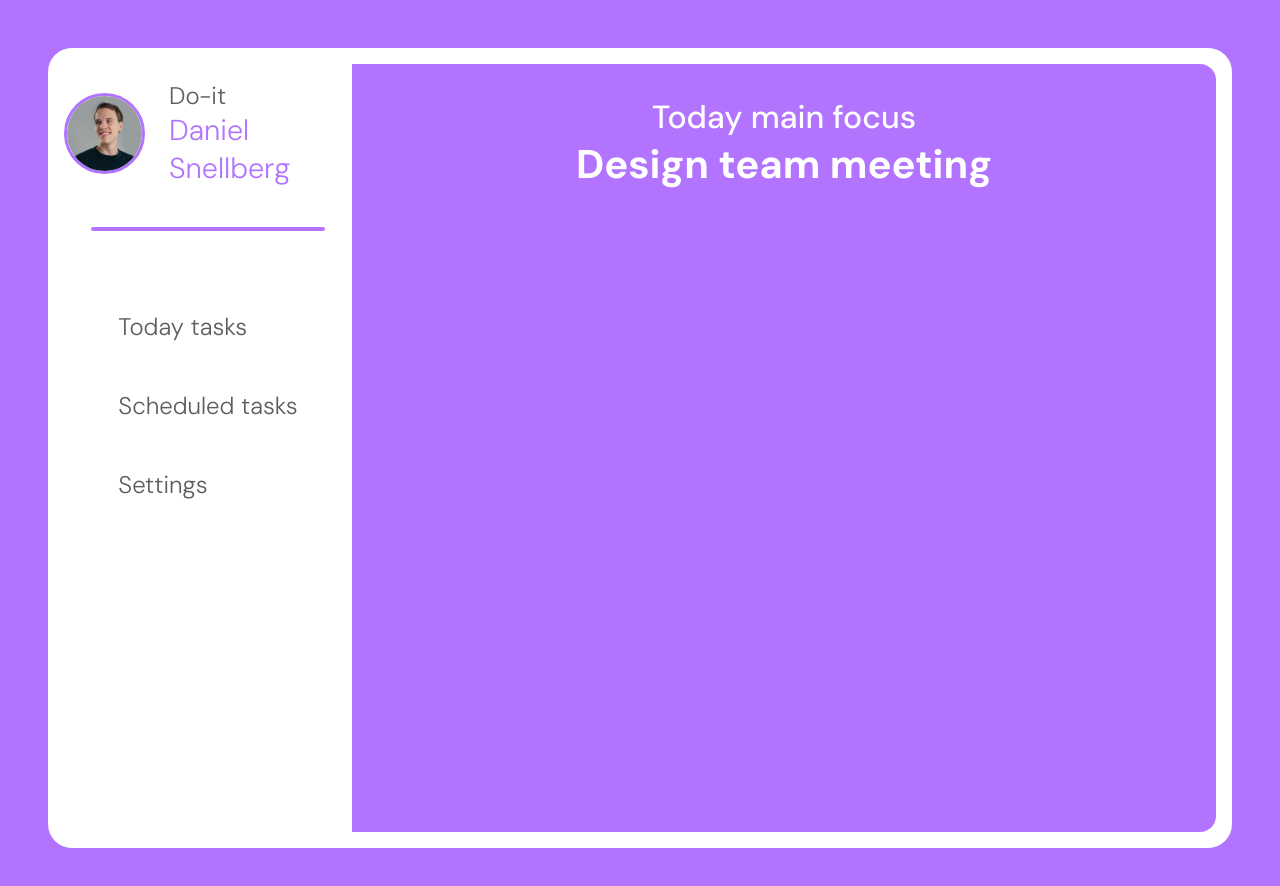
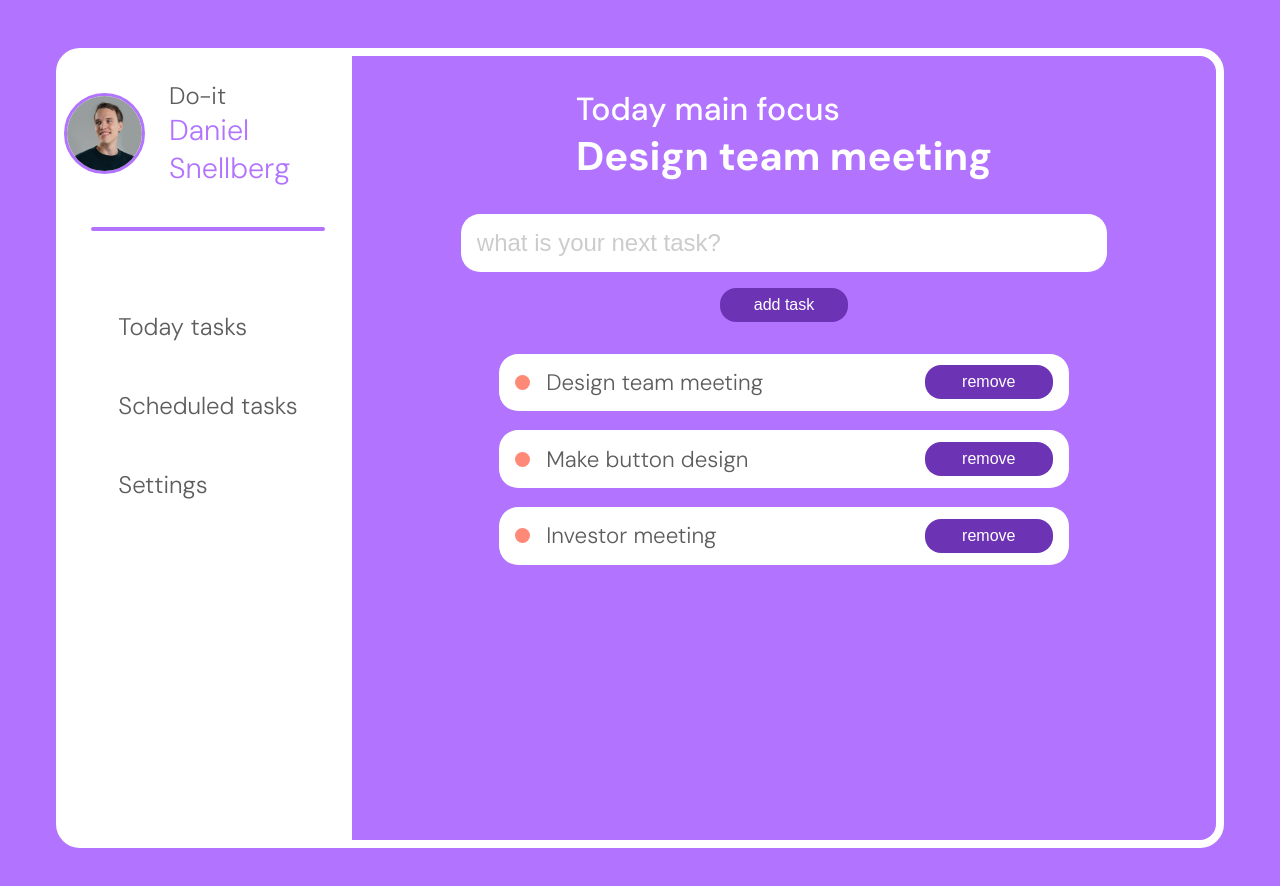
Before and after one commit to PiyushG-dev/todo-list-master, a React (Vite) app: page / in a window 1280 px wide. Shown: the top 886 px of the page. Built offline with nearby package versions, Linux system fonts and the light colour scheme.

Commit message:
add item and delete item logic

```diff
--- a/src/App.css
+++ b/src/App.css
@@ -3,7 +3,7 @@
     width: 90vw;
     height: 100vh;
     margin: 3rem 0rem;
-    padding: 0rem 1rem;
+    padding: 0rem .5rem;
     border-radius: 1.5rem;
     background-color: #fff;
 }
@@ -11,11 +11,14 @@
 .container{
     background-color: #b274ff;
     width: 75%;
-    margin: 1rem 0rem;
+    margin: .5rem 0rem;
     border-bottom-right-radius: 1rem;
     border-top-right-radius: 1rem;
     padding-top: 2rem;
-    text-align: center;
+    display: flex;
+    flex-direction: column;
+    align-items: center;
+    gap: 2rem;
 }
 
 .heading{
--- a/src/App.jsx
+++ b/src/App.jsx
@@ -1,8 +1,28 @@
 import React from "react";
 import "./App.css";
 import Sidebar from "./components/sidebar/Sidebar";
+import TodoForm from "./components/todoForm/TodoForm";
+import TodoList from "./components/todoList/TodoList";
+import { useState } from "react";
 
 const App = () => {
+  const [items, setItems] = useState([
+    { id: 1, task: "Design team meeting" },
+    { id: 2, task: "Make button design" },
+    { id: 3, task: "Investor meeting" },
+  ]);
+
+  const addItem = (task) => {
+    setItems([...items, { id: items.length + 1, task: task }]);
+  };
+
+  const deleteItem = (id) => {
+    const filtered = items.filter((item) => item.id !== id);
+    setItems(filtered);
+  };
+
+  console.log(items);
+
   return (
     <div className="App">
       <Sidebar />
@@ -11,6 +31,8 @@ const App = () => {
           <h2>Today main focus</h2>
           <h1>Design team meeting</h1>
         </div>
+        <TodoForm addItem={addItem} />
+        <TodoList items={items} deleteItem={deleteItem} />
       </div>
     </div>
   );
--- a/src/components/sidebar/Sidebar.jsx
+++ b/src/components/sidebar/Sidebar.jsx
@@ -4,7 +4,7 @@ import profile from "../../assets/prof.jpg";
 
 const Sidebar = () => {
   return (
-    <div className={styles.container}>
+    <div className={styles.sidebar_container}>
       <div className={styles.info_wrapper}>
         <div className={styles.info_container}>
           <img src={profile} alt="profile_img" />
--- a/src/components/sidebar/Sidebar.module.css
+++ b/src/components/sidebar/Sidebar.module.css
@@ -1,4 +1,4 @@
-.container{
+.sidebar_container{
     display: flex;
     flex-direction: column;
     gap: 5rem;
@@ -39,7 +39,7 @@
     color: #b274ff;
 }
 
-.container hr{
+.sidebar_container hr{
    border: 2px solid #b274ff;
    border-radius: 2px;
    width: 80%;
--- /dev/null
+++ b/src/components/todoForm/TodoForm.jsx
@@ -0,0 +1,27 @@
+import React from "react";
+import styles from "./TodoForm.module.css";
+import { useState } from "react";
+
+const TodoForm = ({ addItem }) => {
+  const [task, setTask] = useState("");
+
+  const handleSubmit = (e) => {
+    e.preventDefault();
+    addItem(task);
+    setTask("");
+  };
+
+  return (
+    <form onSubmit={handleSubmit} className={styles.form_container}>
+      <input
+        type="text"
+        placeholder="what is your next task?"
+        value={task}
+        onChange={(e) => setTask(e.target.value)}
+      />
+      <button type="submit">add task</button>
+    </form>
+  );
+};
+
+export default TodoForm;
--- /dev/null
+++ b/src/components/todoForm/TodoForm.module.css
@@ -0,0 +1,33 @@
+.form_container{
+    display: flex;
+    flex-direction: column;
+    gap: 1rem;
+    align-items: center;
+}
+
+.form_container input{
+    width: 48vmax;
+    height: 4.5vmax;
+    padding: 0rem 1rem;
+    font-size: 1.5rem;
+    border: none;
+    border-radius: 1.2rem;
+}
+
+.form_container input::placeholder{
+    color: #cccccc;
+}
+
+.form_container button{
+    width: 8rem;
+    padding: .5rem 1rem;
+    font-size: 1rem;
+    background-color: #6d33b5;
+    color: #fff;
+    border: none;
+    border-radius: 1rem;
+    cursor: pointer;
+}
+.form_container button:active{
+    background-color: #33105d;
+}
--- /dev/null
+++ b/src/components/todoItem/TodoItem.jsx
@@ -0,0 +1,16 @@
+import React from "react";
+import styles from "./TodoItem.module.css";
+
+const TodoItem = ({ task, deleteItem }) => {
+  return (
+    <div className={styles.item_container}>
+      <div className={styles.item}>
+        <span></span>
+        <h1>{task}</h1>
+      </div>
+      <button onClick={deleteItem}>remove</button>
+    </div>
+  );
+};
+
+export default TodoItem;
--- /dev/null
+++ b/src/components/todoItem/TodoItem.module.css
@@ -0,0 +1,41 @@
+.item_container{
+    width: 42vmax;
+    height: 4.5vmax;
+    padding: 0rem 1rem;
+    border: none;
+    border-radius: 1.2rem;
+    background-color: #fff;
+    display: flex;
+    align-items: center;
+    justify-content: space-between;
+    color:#5d5d5d;
+}
+
+.item_container .item h1{
+    font-weight: 300;
+    font-size: 1.4rem;
+}
+
+.item{
+    display: flex;
+    align-items: center;
+    gap: 1rem;
+}
+
+.item span{
+    width: 15px;
+    height: 15px;
+    border-radius: 50%;
+    background-color:#ff8977;
+}
+
+.item_container button{
+    width: 8rem;
+    padding: .5rem 1rem;
+    font-size: 1rem;
+    background-color: #6d33b5;
+    color: #fff;
+    border: none;
+    border-radius: 1rem;
+    cursor: pointer;
+}
--- /dev/null
+++ b/src/components/todoList/TodoList.jsx
@@ -0,0 +1,21 @@
+import React from "react";
+import styles from "./TodoList.module.css";
+import TodoItem from "../todoItem/TodoItem";
+
+const TodoList = ({ items, deleteItem }) => {
+  return (
+    <div className={styles.list_container}>
+      {items.map((item) => {
+        return (
+          <TodoItem
+            key={item.id}
+            task={item.task}
+            deleteItem={() => deleteItem(item.id)}
+          />
+        );
+      })}
+    </div>
+  );
+};
+
+export default TodoList;
--- /dev/null
+++ b/src/components/todoList/TodoList.module.css
@@ -0,0 +1,5 @@
+.list_container{
+    display: flex;
+    flex-direction: column;
+    gap: 1.2rem;
+}
```
